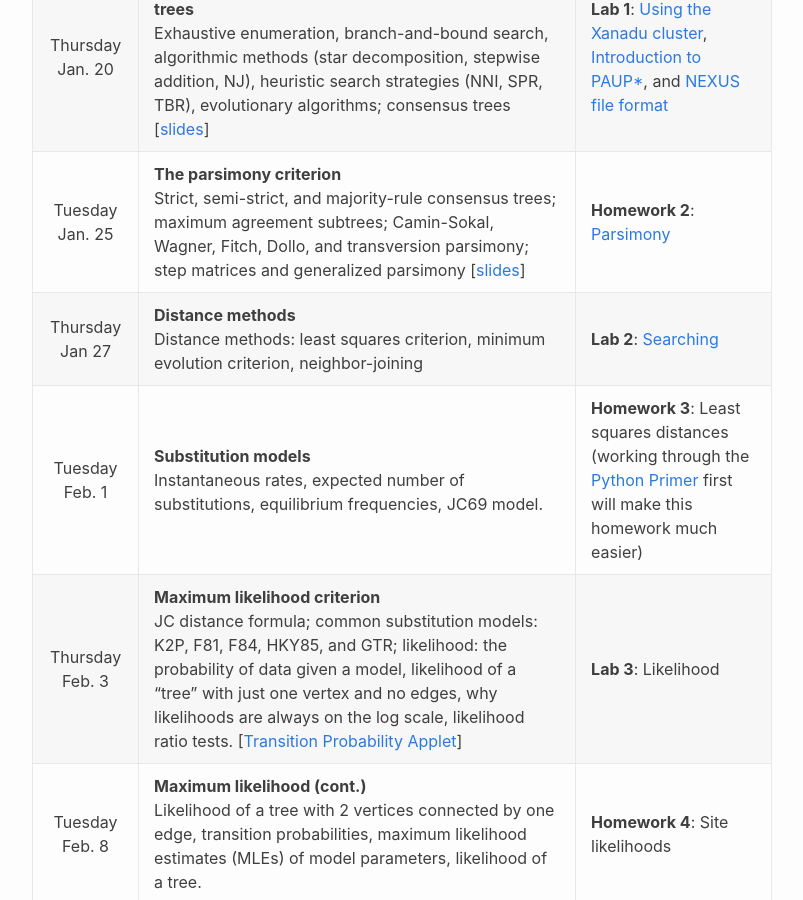
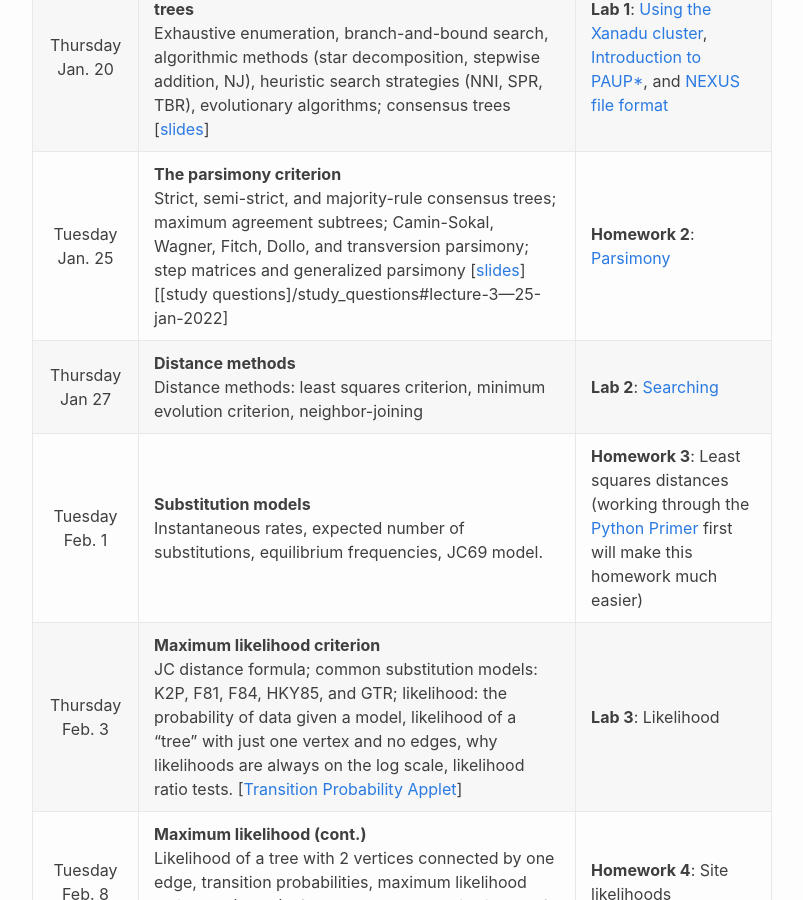
Before and after one commit to plewis/plewis.github.io, a Jekyll site: the page built from phylogenetics/phylogenetics2022.md, in a window 1280 px wide and 900 px high, scrolled down 841 px. Shown: the whole window, without its empty margins (238-1041 px from the left). Built offline with Jekyll 4.4.1, drawn with Linux system fonts in a browser that asks for light colours; emoji names are drawn with the system emoji font.

Commit message:
Added study questions lecture 3

```diff
--- a/phylogenetics/phylogenetics2022.md
+++ b/phylogenetics/phylogenetics2022.md
@@ -17,7 +17,7 @@ Date        |  Lecture topic  |  Lab/homework
 :---------: | :-------------  | :------------
 Tuesday Jan. 18         | **Introduction**<br/>The jargon of phylogenetics (edges, vertices, leaves, degree, split, polytomy, taxon, clade); types of genealogies; rooted vs. unrooted trees; newick descriptions; monophyletic, paraphyletic, and polyphyletic groups [[slides](https://hydrodictyon.eeb.uconn.edu/people/plewis/courses/phylogenetics/lectures/2022/1_Intro.pdf)] | **Homework 1**: [Trees From Splits](https://hydrodictyon.eeb.uconn.edu/people/plewis/courses/phylogenetics/homeworks/2022/hw1_TreeFromSplits.pdf)
 Thursday Jan. 20        | **Optimality criteria, search strategies, consensus trees**<br/>Exhaustive enumeration, branch-and-bound search, algorithmic methods (star decomposition, stepwise addition, NJ), heuristic search strategies (NNI, SPR, TBR), evolutionary algorithms; consensus trees [[slides](https://hydrodictyon.eeb.uconn.edu/people/plewis/courses/phylogenetics/lectures/2022/SearchingConsensus.pdf)] | **Lab 1**: [Using the Xanadu cluster](/xanadu/), [Introduction to PAUP*](/paup/), and [NEXUS file format](/nexus/)
-Tuesday Jan. 25         | **The parsimony criterion**<br/>Strict, semi-strict, and majority-rule consensus trees; maximum agreement subtrees; Camin-Sokal, Wagner, Fitch, Dollo, and transversion parsimony; step matrices and generalized parsimony [[slides](https://hydrodictyon.eeb.uconn.edu/people/plewis/courses/phylogenetics/lectures/2022/Parsimony.pdf)] | **Homework 2**: [Parsimony](https://hydrodictyon.eeb.uconn.edu/people/plewis/courses/phylogenetics/homeworks/2022/hw2-parsimony.pdf)
+Tuesday Jan. 25         | **The parsimony criterion**<br/>Strict, semi-strict, and majority-rule consensus trees; maximum agreement subtrees; Camin-Sokal, Wagner, Fitch, Dollo, and transversion parsimony; step matrices and generalized parsimony [[slides](https://hydrodictyon.eeb.uconn.edu/people/plewis/courses/phylogenetics/lectures/2022/Parsimony.pdf)] [[study questions]/study_questions#lecture-3---25-jan-2022] | **Homework 2**: [Parsimony](https://hydrodictyon.eeb.uconn.edu/people/plewis/courses/phylogenetics/homeworks/2022/hw2-parsimony.pdf)
 Thursday Jan 27         | **Distance methods**<br/>Distance methods: least squares criterion, minimum evolution criterion, neighbor-joining | **Lab 2**: [Searching](/searching/)
 Tuesday Feb. 1          | **Substitution models**<br/>Instantaneous rates, expected number of substitutions, equilibrium frequencies, JC69 model. | **Homework 3**: Least squares distances (working through the [Python Primer](http://hydrodictyon.eeb.uconn.edu/eebedia/index.php/Phylogenetics:_Python_Primer) first will make this homework much easier)
 Thursday Feb. 3         | **Maximum likelihood criterion**<br/>JC distance formula; common substitution models: K2P, F81, F84, HKY85, and GTR; likelihood: the probability of data given a model, likelihood of a “tree” with just one vertex and no edges, why likelihoods are always on the log scale, likelihood ratio tests. \[[Transition Probability Applet](/applets/jc-transition-probabilities/)\] | **Lab 3**: Likelihood
```
